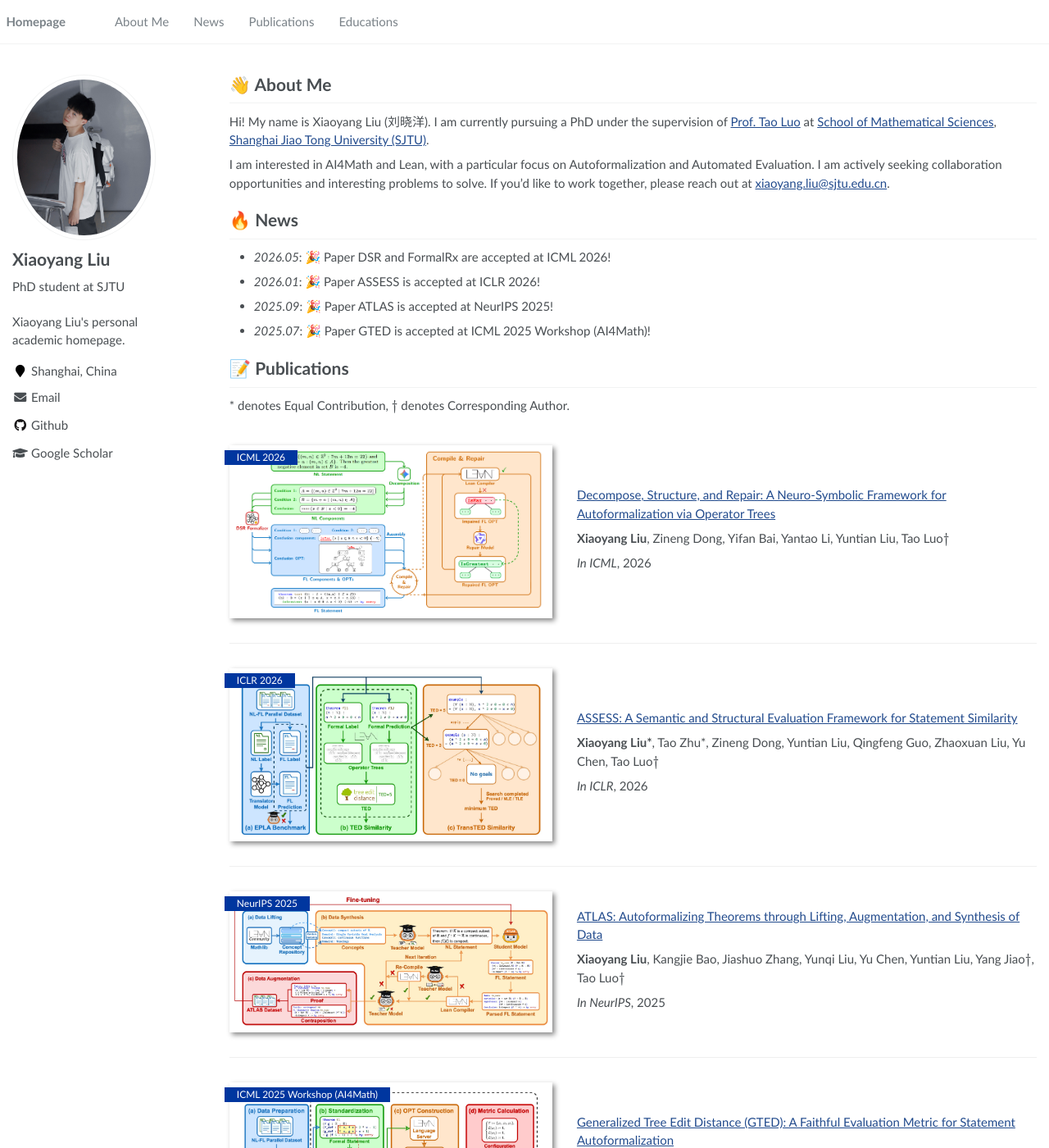
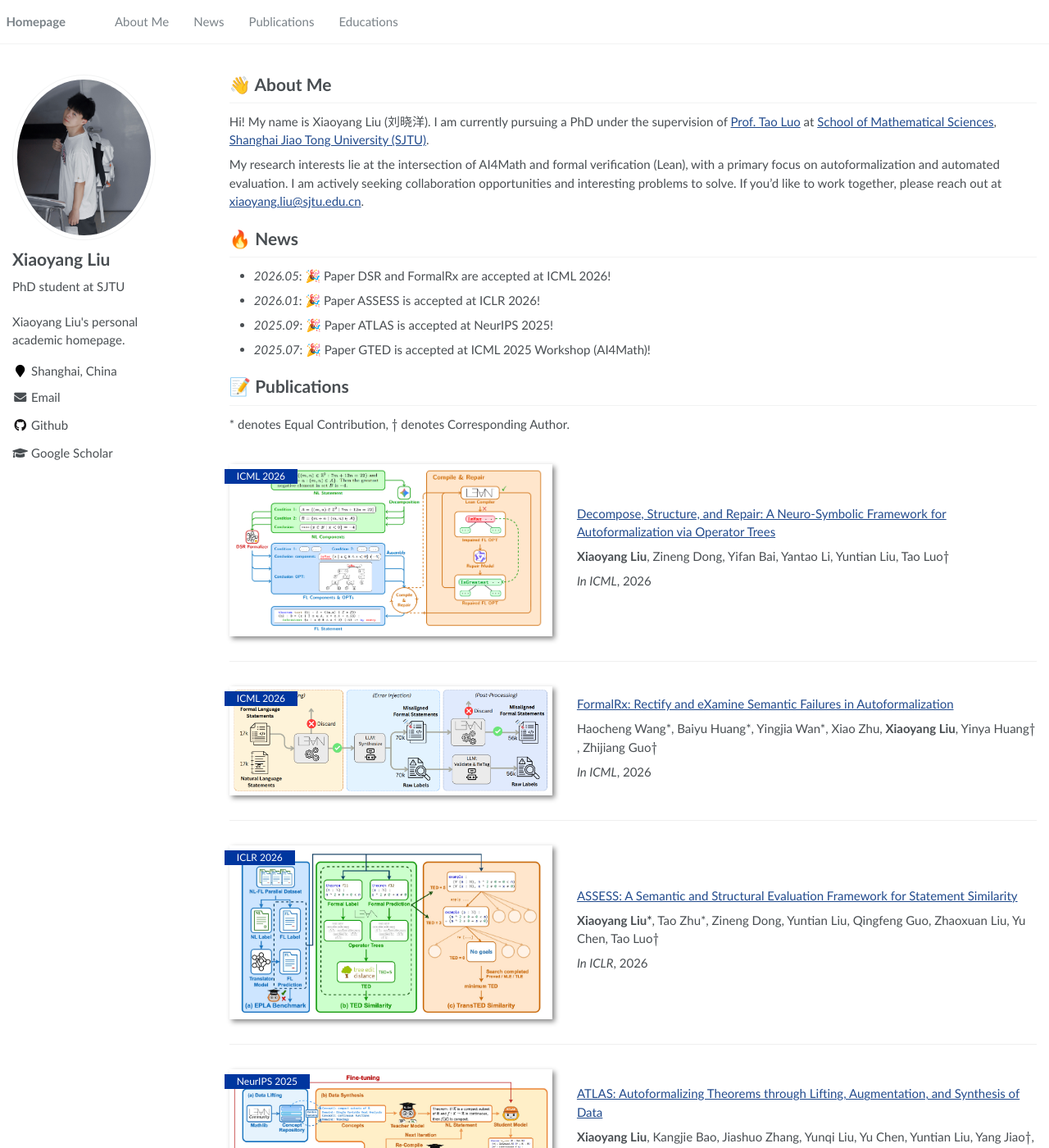
Before and after one commit to XiaoyangLiu-sjtu/XiaoyangLiu-sjtu.github.io, a Jekyll site: the page built from _pages/about.md, in a window 1280 px wide and 1400 px high. Shown: the whole window at 82% size. Built offline with Jekyll 4.4.1, drawn with Linux system fonts in a browser that asks for light colours; formulas are drawn with MathJax 3; some of the changed text lies outside the part shown.

Commit message:
ICML 2026 updated 2/2

```diff
--- a/_pages/about.md
+++ b/_pages/about.md
@@ -21,7 +21,7 @@ redirect_from:
 # 👋 About Me
 Hi! My name is Xiaoyang Liu (刘晓洋). I am currently pursuing a PhD under the supervision of [Prof. Tao Luo](https://math.sjtu.edu.cn/Default/teachershow/tags/MDAwMDAwMDAwMLKIet0) at [School of Mathematical Sciences](https://math.sjtu.edu.cn/Default/index/), [Shanghai Jiao Tong University (SJTU)](https://www.sjtu.edu.cn/).
 
-I am interested in AI4Math and Lean, with a particular focus on Autoformalization and Automated Evaluation. I am actively seeking collaboration opportunities and interesting problems to solve. If you'd like to work together, please reach out at [xiaoyang.liu@sjtu.edu.cn](xiaoyang.liu@sjtu.edu.cn).
+My research interests lie at the intersection of AI4Math and formal verification (Lean), with a primary focus on autoformalization and automated evaluation. I am actively seeking collaboration opportunities and interesting problems to solve. If you'd like to work together, please reach out at [xiaoyang.liu@sjtu.edu.cn](xiaoyang.liu@sjtu.edu.cn).
 
 
 # 🔥 News
@@ -49,16 +49,16 @@ I am interested in AI4Math and Lean, with a particular focus on Autoformalizatio
 </div>
 
 
-<!-- <div class='paper-box'><div class='paper-box-image'><div><div class="badge">ICML 2026</div><img src='images/papers/FormalRx.jpg' alt="sym" width="100%"></div></div>
+<div class='paper-box'><div class='paper-box-image'><div><div class="badge">ICML 2026</div><img src='images/papers/FormalRx.jpg' alt="sym" width="100%"></div></div>
 <div class='paper-box-text' markdown="1">
 
-[FormalRx: Rectify and eXamine Semantic Failures in Autoformalization]()
+[FormalRx: Rectify and eXamine Semantic Failures in Autoformalization](https://arxiv.org/abs/)
 
-Haocheng Wang, Baiyu Huang, Yingjia Wan, Xiao Zhu, **Xiaoyang Liu**, Yinya Huang, Zhijiang Guo$\dagger$
+Haocheng Wang\*, Baiyu Huang\*, Yingjia Wan\*, Xiao Zhu, **Xiaoyang Liu**, Yinya Huang$\dagger$, Zhijiang Guo$\dagger$
 
 *In ICML*, 2026
 </div>
-</div> -->
+</div>
 
 
 <div class='paper-box'><div class='paper-box-image'><div><div class="badge">ICLR 2026</div><img src='images/papers/ASSESS.jpg' alt="sym" width="100%"></div></div>
@@ -98,9 +98,14 @@ Yuntian Liu\*, Tao Zhu\*, **Xiaoyang Liu\***, Yu Chen, Zhaoxuan Liu, Qingfeng Gu
 
 
 # 📖 Educations
-- *2024.09 - now*: Ph.D. in Applied Mathematics, Shanghai Jiao Tong University.
+- *2024.09 - Present(Expected 2028.06)*: Ph.D. in Applied Mathematics, Shanghai Jiao Tong University.
 - *2023.09 - 2024.06*: M.S. in Data-Driven Modeling, Hong Kong University of Science and Technology.
-- *2019.09 - 2023.06*: B.S. in Information and Computing Science, Jinan University.
+- *2019.09 - 2023.06*: B.S. in Information and Computing Science, Jinan University (暨南大学).
+
+
+# 💬 Invited Talks
+- *2025.07*, AI4Math Workshop @ SJTU, Shanghai, China.
+- *2026.07*, AI4Math Workshop @ ZJU, Hangzhou, China.
 
 
 <!-- # 🎖 Honors and Awards
```
Also changed, not shown: other parts of _pages/about.md (+0 -5 lines), images/papers/FormalRx.jpg (added).
